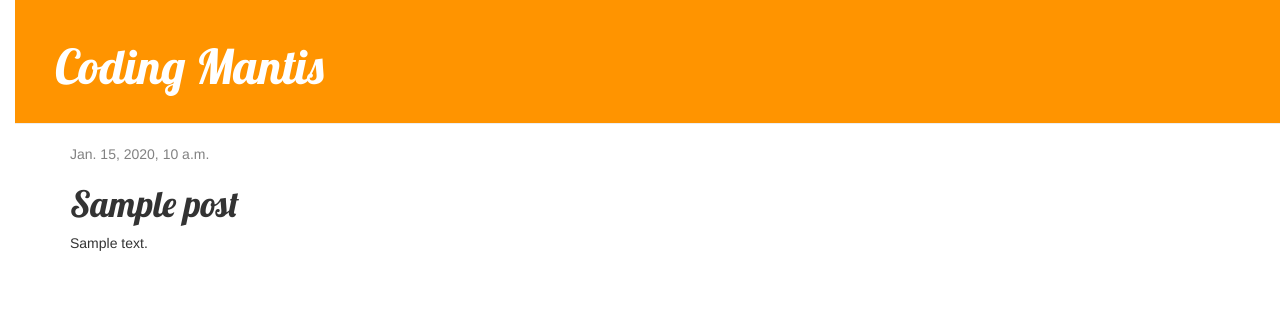
After one commit to abstatic/django_myblog, a Django app: template blog/templates/blog/post_detail.html in a window 1280 px wide. The commit adds this page. Shown: the top 322 px of the page. Run offline with Django 3.2, Linux system fonts and the light colour scheme; the template is opened without the code that fills it: most values are stand-ins (such as "Sample title", 1, 10 or a date in 2020); some libraries are stand-ins or nearby versions.

Commit message:
Completed all the basic elements of the blog

```diff
--- /dev/null
+++ b/blog/static/css/blog.css
@@ -0,0 +1,55 @@
+h1 a {
+    color: #FCA205;
+    font-family: 'Lobster';
+}
+
+body {
+    padding-left: 15px;
+}
+
+.page-header {
+    background-color: #ff9400;
+    margin-top: 0;
+    padding: 20px 20px 20px 40px;
+}
+
+.page-header h1, .page-header h1 a, .page-header h1 a:visited, .page-header h1 a:active {
+    color: #ffffff;
+    font-size: 36pt;
+    text-decoration: none;
+}
+
+.content {
+    margin-left: 40px;
+}
+
+h1, h2, h3, h4 {
+    font-family: 'Lobster', cursive;
+}
+
+.date {
+    color: #828282;
+}
+
+.save {
+    float: right;
+}
+
+.post-form textarea, .post-form input {
+    width: 100%;
+}
+
+.top-menu, .top-menu:hover, .top-menu:visited {
+    color: #ffffff;
+    float: right;
+    font-size: 26pt;
+    margin-right: 20px;
+}
+
+.post {
+    margin-bottom: 70px;
+}
+
+.post h1 a, .post h1 a:visited {
+    color: #000000;
+}
--- /dev/null
+++ b/blog/templates/blog/base.html
@@ -0,0 +1,30 @@
+{% load staticfiles %}
+<!DOCTYPE html>
+<html lang="en">
+<head>
+    <meta charset="UTF-8">
+    <title>Coding Mantis</title>
+    <link rel="stylesheet" href="//maxcdn.bootstrapcdn.com/bootstrap/3.2.0/css/bootstrap.min.css">
+    <link rel="stylesheet" href="//maxcdn.bootstrapcdn.com/bootstrap/3.2.0/css/bootstrap-theme.min.css">
+    <link href='//fonts.googleapis.com/css?family=Lobster&subset=latin,latin-ext' rel='stylesheet' type='text/css'>
+    <link rel="stylesheet" href="{% static 'css/blog.css' %}">
+</head>
+<body>
+    <div class="page-header">
+        {% if user.is_authenticated %}
+            <a href="{% url 'post_new' %}" class="top-menu"><span class="glyphicon glyphicon-plus"></span></a>
+        {% endif %}
+        <h1><a href="/">Coding Mantis</a></h1>
+
+
+    </div>
+    <div class="content container">
+        <div class="row">
+            <div class="col-md-8">
+                {% block content %}
+                {% endblock %}
+            </div>
+        </div>
+    </div>
+</body>
+</html>
--- /dev/null
+++ b/blog/templates/blog/post_detail.html
@@ -0,0 +1,18 @@
+{% extends 'blog/base.html' %}
+
+{% block content %}
+    <div class="post">
+        {% if post.published_date %}
+            <div class="date">
+                {{ post.published_date }}
+            </div>
+        {% endif %}
+        <h1>{{ post.title }}</h1>
+        <p>{{ post.text|linebreaksbr }}</p>
+    </div>
+    {% if user.is_authenticated %}
+    <a href="{% url 'post_edit' pk=post.pk %}" class="btn btn-default">
+        <span class="glyphicon glyphicon-pencil"></span>
+    </a>
+    {% endif %}
+{% endblock %}
--- a/blog/urls.py
+++ b/blog/urls.py
@@ -4,4 +4,7 @@ from . import views
 
 urlpatterns = [
     url(r'^$', views.post_list, name='post_list'),
+    url(r'^post/(?P<pk>\d+)/$', views.post_detail, name='post_detail'),
+    url(r'^post/new/$', views.post_new, name='post_new'),
+    url(r'^post/(?P<pk>\d+)/edit/$', views.post_edit, name='post_edit'),
 ]
```
Also changed, not shown: blog/forms.py (added, +9 -0 lines), blog/templates/blog/post_edit.html (added, +10 -0 lines), blog/templates/blog/post_list.html (+12 -23 lines), blog/views.py (+45 -3 lines).
